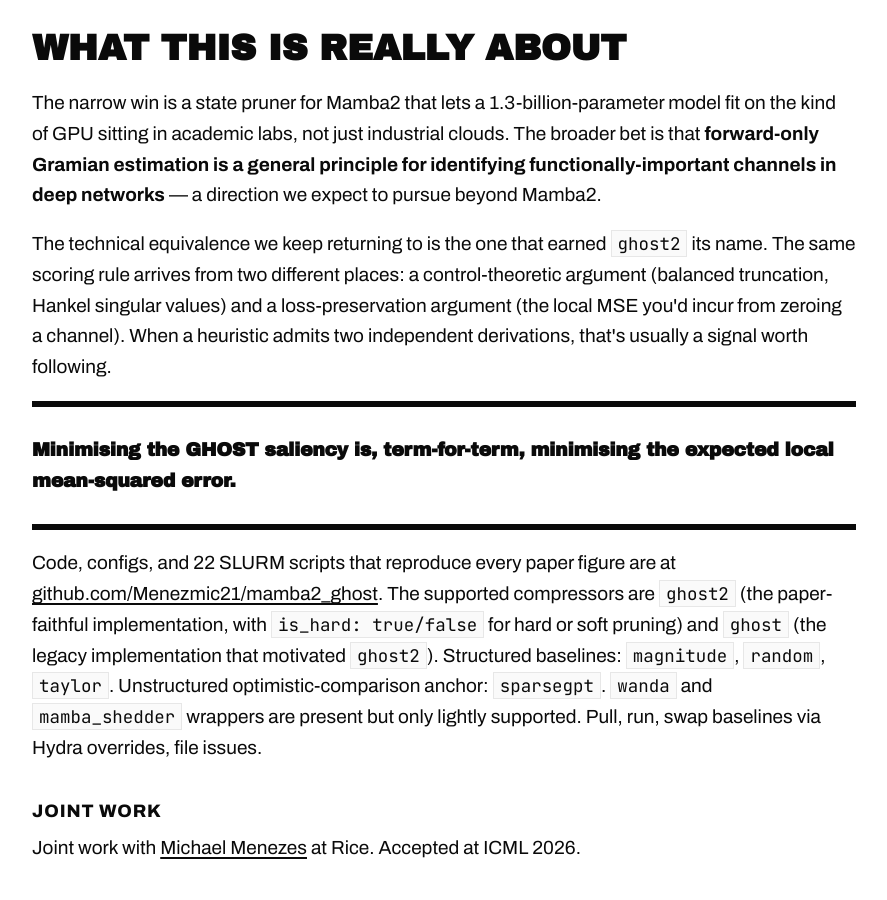
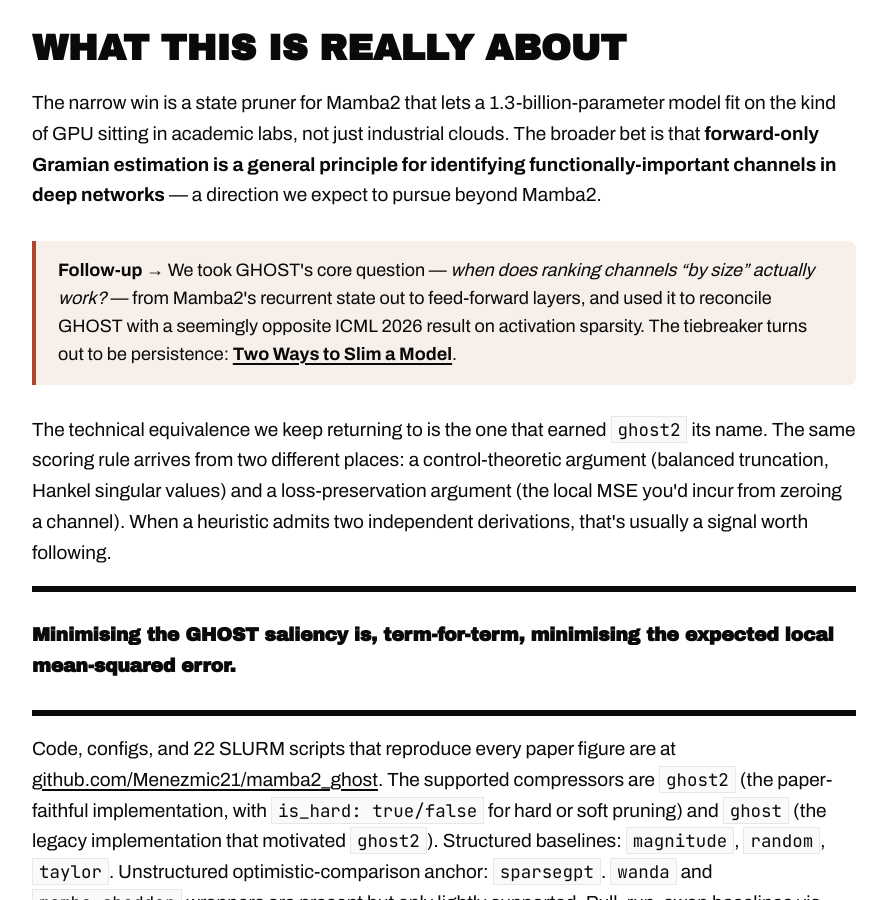
Before and after one commit to akyrillidis/aiowls, a Jekyll site: the page ghost_mamba2.html, which Jekyll copies as it is, in a window 1280 px wide and 900 px high, scrolled down 10921 px. Shown: the whole window, without its empty margins (196-1083 px from the left). Built offline with Jekyll 4.4.1, drawn with Linux system fonts in a browser that asks for light colours; some of the changed text lies outside the part shown.

Commit message:
Cross-link GHOST post to its magnitude-safety follow-up (chip + callout)
Co-Authored-By: Claude Opus 4.8 (1M context) <noreply@anthropic.com>

```diff
--- a/ghost_mamba2.html
+++ b/ghost_mamba2.html
@@ -508,6 +508,7 @@ figure figcaption .lead {
             <a class="chip" href="https://arxiv.org/abs/2602.11408">Read the paper &rarr;</a>
             <a class="chip outline" href="https://github.com/Menezmic21/mamba2_ghost">Code on GitHub</a>
             <a class="chip outline" href="https://akyrillidis.github.io/aiowls/blogs.html">More AI-OWLS posts</a>
+            <a class="chip outline" href="./magnitude_safety.html">Follow-up: when is magnitude pruning safe? &rarr;</a>
         </div>
     </div>
 </section>
@@ -785,6 +786,10 @@ $$
 <p>
     The narrow win is a state pruner for Mamba2 that lets a 1.3-billion-parameter model fit on the kind of GPU sitting in academic labs, not just industrial clouds. The broader bet is that <strong>forward-only Gramian estimation is a general principle for identifying functionally-important channels in deep networks</strong> &mdash; a direction we expect to pursue beyond Mamba2.
 </p>
+
+<aside style="margin:30px 0; padding:16px 22px; border-left:4px solid #b1442f; background:#f7efe9; border-radius:0 8px 8px 0;">
+    <strong>Follow-up &rarr;</strong> We took GHOST's core question &mdash; <em>when does ranking channels &ldquo;by size&rdquo; actually work?</em> &mdash; from Mamba2's recurrent state out to feed-forward layers, and used it to reconcile GHOST with a seemingly opposite ICML&nbsp;2026 result on activation sparsity. The tiebreaker turns out to be persistence: <a href="./magnitude_safety.html"><strong>Two Ways to Slim a Model</strong></a>.
+</aside>
 <p>
     The technical equivalence we keep returning to is the one that earned <code>ghost2</code> its name. The same scoring rule arrives from two different places: a control-theoretic argument (balanced truncation, Hankel singular values) and a loss-preservation argument (the local MSE you'd incur from zeroing a channel). When a heuristic admits two independent derivations, that's usually a signal worth following.
 </p>
```
